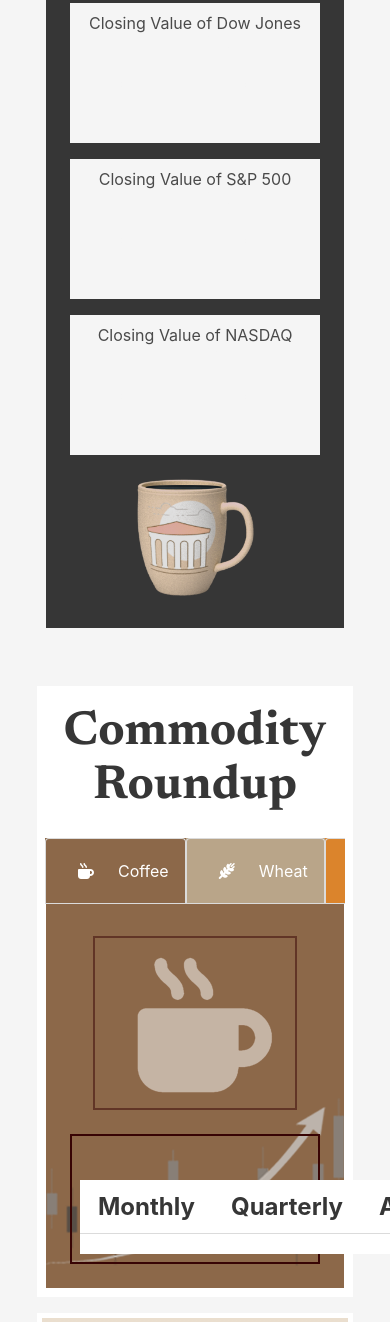
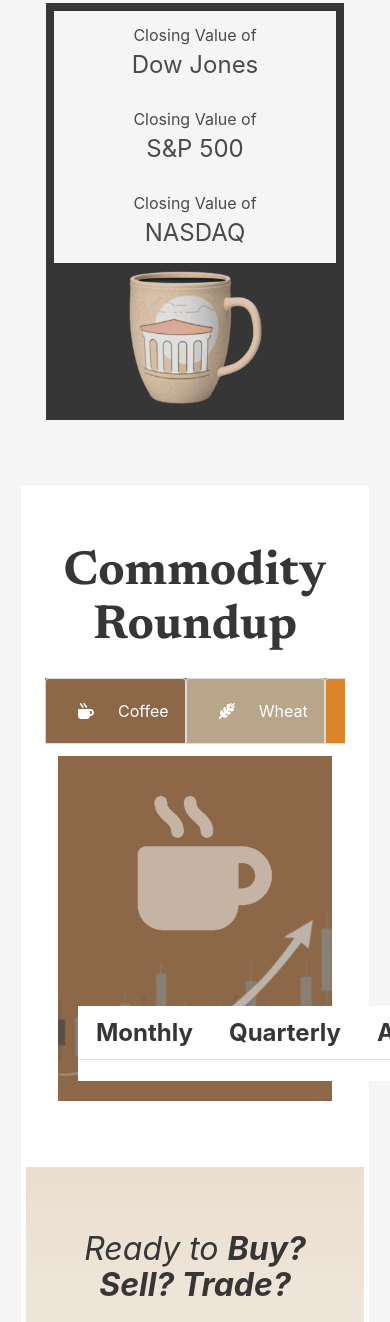
Before and after one commit to Isaiah171/Cuppa-Stocks, a plain HTML site: page index.html in a window 390 px wide. Shown: the part 409-1731 px from the top of the page. Drawn offline with nearby package versions, Linux system fonts and the light colour scheme; no server answers.

Commit message:
Formatted Indicies, working on formatting commodities for layout and responsiveness

```diff
--- a/assets/css/custom.css
+++ b/assets/css/custom.css
@@ -88,6 +88,14 @@
         background-color: var(--oil);
     }
 
+    span.icon {
+
+    }
+
+    #commodity-price-display {
+        margin: 0;
+    }
+
     #coffee-price-display, #wheat-price-display, #copper-price-display, #corn-price-display, #oil-price-display {
         background-image: url(../images/analytics-graph.png);
         background-position: right bottom;
@@ -138,7 +146,7 @@
       }
 
 
-     Override the background color of the active tab
+     /*Override the background color of the active tab*/
     .tabs.is-tab .is-active .coffee {
         background-color:var(--coffee);
     }
@@ -150,9 +158,9 @@
       }
 
 
-    .column {
-        margin: 1em !important;
-        padding: .5em !important;
+    body .columns {
+        margin: 1em;
+        padding: .5em;
        /* background-color: var(--sky-blue); */
     }
 
--- a/index.html
+++ b/index.html
@@ -41,21 +41,25 @@
                     <div class="title has-text-centered pt-2">
                         <h1 class="newsreader">Today's Top Story</h1>
                     </div>
-
-                    <div id="indices" class="columns is-full has-background-dark">
-                      <div id="dow1" class="column is-one-fifth has-background-light">Closing Value of Dow Jones
-                          <p id="dow2"class="number"></p>
+<!---->
+                    <div id="indices" class="columns is-1 is-full has-background-dark">
+                      <div id="dow1" class="column is-one-fifth p-3 has-background-light"><p>Closing Value of</p>
+                        <h2 class="is-size-4">Dow Jones</h2>
+                          <p id="dow2"class="is-size-3 has-text-weight-bold"></p>
                       </div>
-                      <div id="sp1" class="column is-one-fifth has-background-light"> Closing Value of S&P 500
-                          <p id="sp2"class="number"></p>
+                      <div id="sp1" class="column is-one-fifth has-background-light"> <p>Closing Value of</p>
+                        <h2 class="is-size-4">S&P 500</h2>
+                          <p id="sp2" class="is-size-3 has-text-weight-bold"></p>
                       </div>
-                      <div id="ndaq1" class="column is-one-fifth has-background-light"> Closing Value of NASDAQ
-                          <p id="ndaq2"class="number"></p>
+                      <div id="ndaq1" class="column is-one-fifth has-background-light"><p>Closing Value of</p>
+                        <h2 class="is-size-4">NASDAQ</h2>
+                          <p id="ndaq2"class="is-size-3 has-text-weight-bold"></p>
                       </div>
-                      <div id="hold-my-coffee" class="column is-two-fifths p-5">
+                      <div id="hold-my-coffee" class="column is-two-fifths p-2">
                           <img src="./assets/images/non-steamy-cuppa.png" class="size-overide" />
                       </div>
                    </div>
+  <!---->
 
                 </section>
 
@@ -109,16 +113,16 @@
               </div>
 
 			  <!--Commodity Price Panels -->
-			  <div id="commodity-price-display" class="is-fullwidth">
+			  <div id="commodity-price-display" class="column is-fullwidth">
 
-			  <!--Coffee Panel-->
+        			  <!--Coffee Panel -->
 				<div id="coffee-price-display" class="coffee tab-pane is-fullwidth columns default-hide is-active p-3">
           <div class="column is-one-quarter">
 					<div class="background-icon">
-						<img src="./assets/images/coffee-icon-rev.png" alt="coffee icon" class="icon-overlay testing" />
+						<img src="./assets/images/coffee-icon-rev.png" alt="coffee icon" class="icon-overlay" />
 					</div>
           </div>
-					<div id="coffee-stats" class="column is-three-quarters testing is-vcentered">
+					<div id="coffee-stats" class="column is-three-quarters is-vcentered">
 						<table class="table is-size-4">
 							<tr>
 								<td>Monthly</td>
@@ -219,6 +223,7 @@
 					</div>
         </div>
     </section><!--closes "stats"-->
+
 <!--Links to Stock Management-->
     <section id="links" class="section column is-4">
 
```
